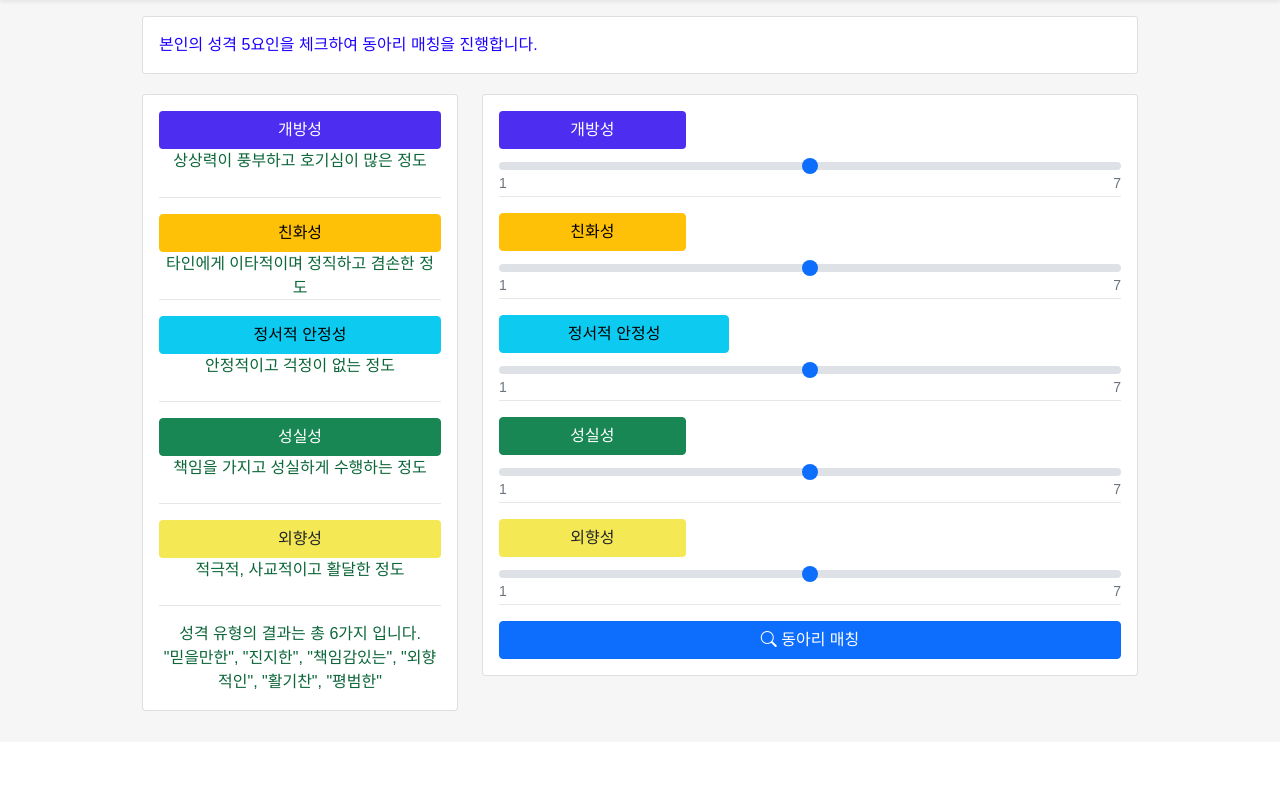
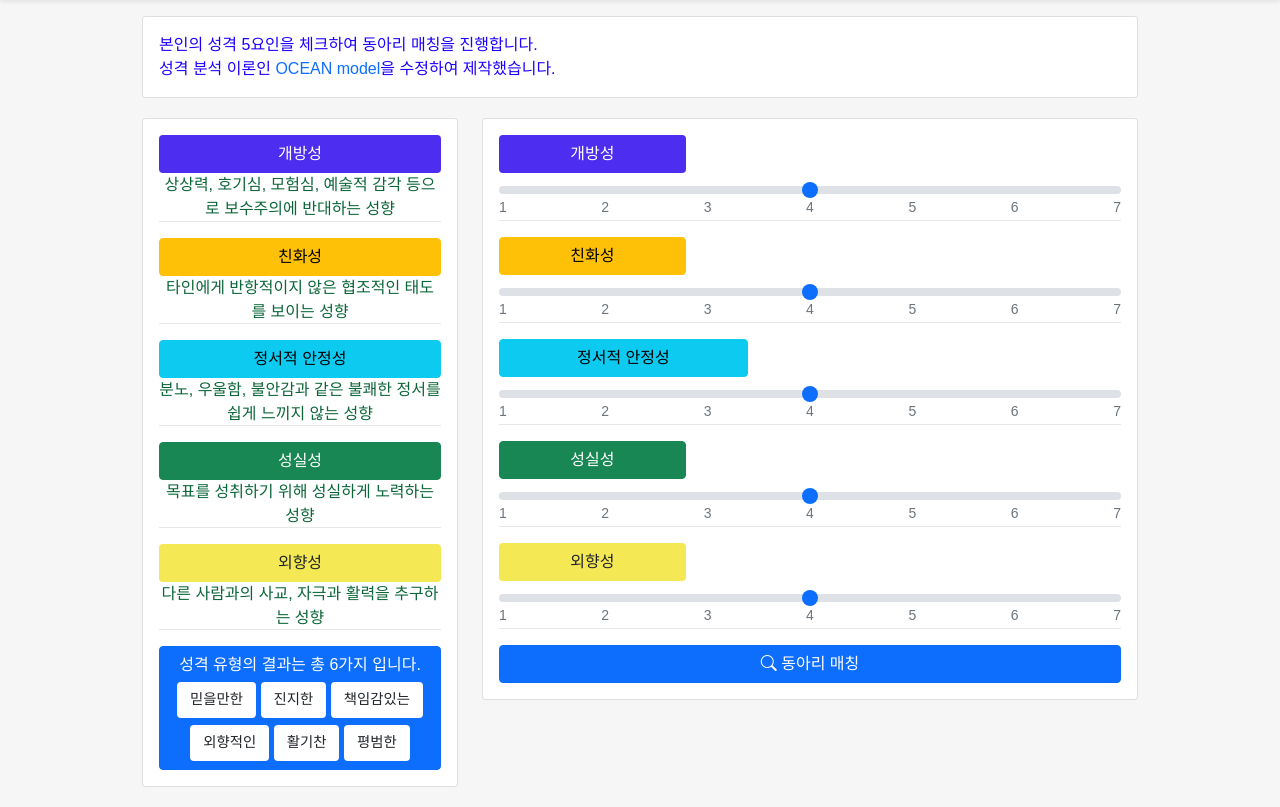
Before and after one commit to chakunyoung/mjuclub, a Django app: template app_match/templates/match.html in a window 1280 px wide. Shown: the part 58-865 px from the top of the page. Before the commit the page ends 769 px from the top, so only its background shows below. Run offline with Django 3.2, Linux system fonts and the light colour scheme; the template is opened without the code that fills it, so the values that code supplies are empty; grey boxes are pictures that could not be loaded.

Commit message:
club_info, match ui 조정

```diff
--- a/app_match/templates/match.html
+++ b/app_match/templates/match.html
@@ -7,7 +7,9 @@
             <div class="col">
                 <div class="card p-3">
                     <font size="3.5em" color="#1E00FF">
-                        본인의 성격 5요인을 체크하여 동아리 매칭을 진행합니다.
+                        본인의 성격 5요인을 체크하여 동아리 매칭을 진행합니다.<br>
+                        성격 분석 이론인 <A href = "https://ko.wikipedia.org/wiki/5%EA%B0%80%EC%A7%80_%EC%84%B1%EA%B2%A9_%ED%8A%B9%EC%84%B1_%EC%9A%94%EC%86%8C" target = "self" style="text-decoration-line:none;">OCEAN model</A>을 수정하여 제작했습니다.
+
                     </font>
                 </div>
             </div>
@@ -19,31 +21,42 @@
                 <div class="card p-3" style="margin-bottom: 20px">
                     <div class="btn btn-match2" style="width: 100%">개방성</div>
                     <div class="range" style="height: 32px; text-align: center" >
-                        <font size="3em" color="#0C6639" style="height: 1px">상상력이 풍부하고 호기심이 많은 정도</font>
+                        <font size="3em" color="#0C6639" style="height: 1px">상상력, 호기심, 모험심, 예술적 감각 등으로 보수주의에 반대하는 성향</font>
                     </div>
                     <hr class="style11">
                     <div class="btn btn-warning" style="width: 100%">친화성</div>
                     <div class="range" style="height: 31px; text-align: center" >
-                        <font size="3em" color="#0C6639" style="height: 1px">타인에게 이타적이며 정직하고 겸손한 정도</font>
+                        <font size="3em" color="#0C6639" style="height: 1px">타인에게 반항적이지 않은 협조적인 태도를 보이는 성향</font>
                     </div>
                     <hr class="style11">
                     <div class="btn btn-info" style="width: 100%">정서적 안정성</div>
                     <div class="range" style="height: 31px; text-align: center" >
-                        <font size="3em" color="#0C6639" style="height: 1px">안정적이고 걱정이 없는 정도</font>
+                        <font size="3em" color="#0C6639" style="height: 1px">분노, 우울함, 불안감과 같은 불쾌한 정서를 쉽게 느끼지 않는 성향</font>
                     </div>
                     <hr class="style11">
                     <div class="btn btn-success" style="width: 100%">성실성</div>
                     <div class="range" style="height: 31px; text-align: center" >
-                        <font size="3em" color="#0C6639" style="height: 1px">책임을 가지고 성실하게 수행하는 정도</font>
+                        <font size="3em" color="#0C6639" style="height: 1px">목표를 성취하기 위해 성실하게 노력하는 성향</font>
                     </div>
                     <hr class="style11">
                     <div class="btn btn-match" style="width: 100%">외향성</div>
                     <div class="range" style="height: 31px; text-align: center" >
-                        <font size="3em" color="#0C6639" style="height: 1px">적극적, 사교적이고 활달한 정도</font>
+                        <font size="3em" color="#0C6639" style="height: 1px"> 다른 사람과의 사교, 자극과 활력을 추구하는 성향</font>
                     </div>
                     <hr class="style11">
                     <div style="text-align: center">
-                        <font size="3em" color="#0C6639">성격 유형의 결과는 총 6가지 입니다. <br>"믿을만한", "진지한", "책임감있는", "외향적인", "활기찬", "평범한"</font>
+                        <div class="btn btn-primary justify-content-center" style="width: 100%">
+                            <font size="3em" color="white">성격 유형의 결과는 총 6가지 입니다.
+                                <br>
+                                <div class="btn btn-match-result">믿을만한</div>
+                                <div class="btn btn-match-result">진지한</div>
+                                <div class="btn btn-match-result">책임감있는</div>
+                                <br>
+                                <div class="btn btn-match-result">외향적인</div>
+                                <div class="btn btn-match-result">활기찬</div>
+                                <div class="btn btn-match-result">평범한</div>
+                            </font>
+                        </div>
                     </div>
                 </div>
             </div>
@@ -59,31 +72,31 @@
                         <div class="btn btn-match2" style="width: 30%">개방성</div>
                         <div class="range" >
                             <input type="range" class="form-range" name="feature0" id="customRange1" min="1" max="7" step="0.5" style="height: 1px"/>
-                            <div class="d-flex justify-content-between " style="height: 7px"><small class="text-muted">1</small><small class="text-muted">7</small></div>
+                            <div class="d-flex justify-content-between " style="height: 7px"> <small class="text-muted">1</small><small class="text-muted">2</small><small class="text-muted">3</small><small class="text-muted">4</small> <small class="text-muted">5</small><small class="text-muted">6</small><small class="text-muted">7</small></div>
                         </div>
                         <hr class="style11">
                         <div class="btn btn-warning" style="width: 30%">친화성</div>
                         <div class="range" >
                             <input type="range" class="form-range" name="feature1" id="customRange1" min="1" max="7" step="0.5" style="height: 1px"/>
-                            <div class="d-flex justify-content-between " style="height: 7px"> <small class="text-muted">1</small> <small class="text-muted">7</small> </div>
+                            <div class="d-flex justify-content-between " style="height: 7px"> <small class="text-muted">1</small><small class="text-muted">2</small><small class="text-muted">3</small><small class="text-muted">4</small> <small class="text-muted">5</small><small class="text-muted">6</small><small class="text-muted">7</small></div>
                         </div>
                         <hr class="style11">
-                        <div class="btn btn-info" style="width: 37%">정서적 안정성</div>
+                        <div class="btn btn-info" style="width: 40%">정서적 안정성</div>
                         <div class="range" >
                             <input type="range" class="form-range" name="feature2" id="customRange1" min="1" max="7" step="0.5" style="height: 1px"/>
-                            <div class="d-flex justify-content-between " style="height: 7px"> <small class="text-muted">1</small> <small class="text-muted">7</small> </div>
+                            <div class="d-flex justify-content-between " style="height: 7px"> <small class="text-muted">1</small><small class="text-muted">2</small><small class="text-muted">3</small><small class="text-muted">4</small> <small class="text-muted">5</small><small class="text-muted">6</small><small class="text-muted">7</small></div>
                         </div>
                         <hr class="style11">
                         <div class="btn btn-success" style="width: 30%">성실성</div>
                         <div class="range" >
                             <input type="range" class="form-range" name="feature3" id="customRange1" min="1" max="7" step="0.5" style="height: 1px"/>
-                            <div class="d-flex justify-content-between " style="height: 7px"> <small class="text-muted">1</small> <small class="text-muted">7</small> </div>
+                            <div class="d-flex justify-content-between " style="height: 7px"> <small class="text-muted">1</small><small class="text-muted">2</small><small class="text-muted">3</small><small class="text-muted">4</small> <small class="text-muted">5</small><small class="text-muted">6</small><small class="text-muted">7</small></div>
                         </div>
                         <hr class="style11">
                         <div class="btn btn-match" style="width: 30%">외향성</div>
                         <div class="range" >
                             <input type="range" class="form-range" name="feature4" id="customRange1" min="1" max="7" step="0.5" style="height: 1px"/>
-                            <div class="d-flex justify-content-between " style="height: 7px"> <small class="text-muted">1</small> <small class="text-muted">7</small> </div>
+                            <div class="d-flex justify-content-between " style="height: 7px"><small class="text-muted">1</small><small class="text-muted">2</small><small class="text-muted">3</small><small class="text-muted">4</small> <small class="text-muted">5</small><small class="text-muted">6</small><small class="text-muted">7</small></div>
                         </div>
                         <hr class="style11">
                         <button type="submit" class="btn btn-primary" style="width: 100%; text-align: center;"><i class="bi bi-search"></i> 동아리 매칭</button>
@@ -93,7 +106,4 @@
         </div>
     </div>
 
-    {#    <input type="text" id="slider" class="slider">#}
-
-
 {% endblock %}
--- a/static/css/club.css
+++ b/static/css/club.css
@@ -28,14 +28,20 @@ hr.style11 {
 }
 
 .btn-match{
-	background: #F4E854;
 	background-color: #F4E854;
 
 }
 
 .btn-match2{
-	background: #4D2DF0;
 	color:white;
 	background-color: #4D2DF0;
+}
+
+.btn-match-result{
+	background-color: white;
+	height: 100%;
+	margin-top: 5px;
+	margin-bottom: 2px;
+	font-size: 0.9rem;
 
 }
```
Also changed, not shown: app_club/templates/club_info.html (+7 -2 lines), app_match/views.py (+5 -5 lines).
